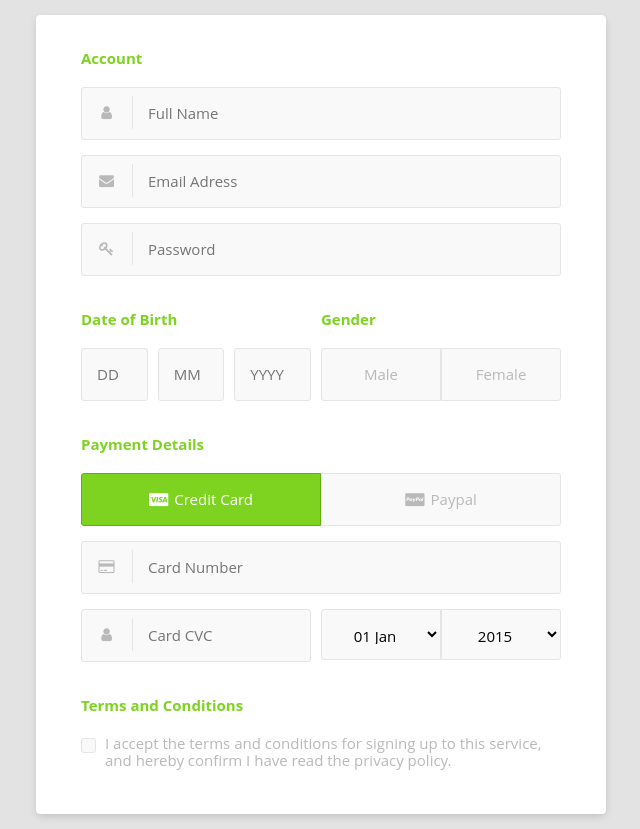
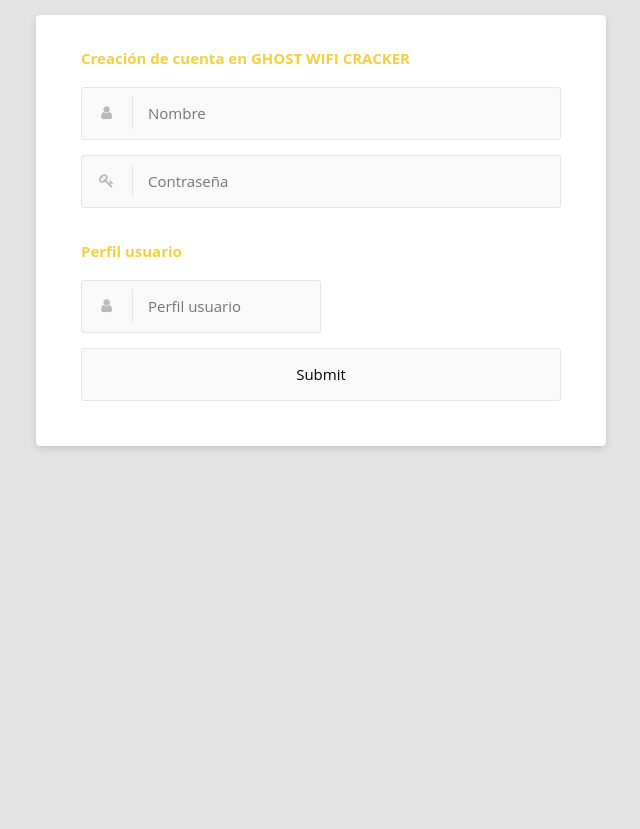
Before and after one commit to redexel/Ghost, a Flask app: page /signup in a window 1280 px wide. Shown: the whole page, without its empty margins (319-959 px from the left). After the commit the page ends 450 px from the top, so only its background shows below. Run offline with Flask 2, Linux system fonts and the light colour scheme; some libraries are stand-ins or nearby versions.

Commit message:
Se intenta cambiar colores app

```diff
--- a/FinalGhost/static/css/stylesignup.css
+++ b/FinalGhost/static/css/stylesignup.css
@@ -11,7 +11,7 @@ body {
   background-color: #e3e3e3;
 }
 h4 {
-  color: #7ed321;
+  color:  #f4d03f;
 }
 input,
 input[type="radio"] + label,
--- a/FinalGhost/templates/signupp.html
+++ b/FinalGhost/templates/signupp.html
@@ -3,13 +3,13 @@
 
 <head>
   <meta charset="UTF-8">
-  <title>Sign Up Form</title>
+  <title>Formulario de registro</title>
 
     <link rel="stylesheet" href="https://cdnjs.cloudflare.com/ajax/libs/normalize/5.0.0/normalize.min.css">
 
   <link rel='stylesheet prefetch' href='http://maxcdn.bootstrapcdn.com/font-awesome/4.3.0/css/font-awesome.min.css'>
+  <link rel="stylesheet" href="{{ url_for('static', filename='css/stylesignup.css') }}">
 
-      <link rel="stylesheet" href="{{ url_for('static', filename='css/stylesignup.css') }}">
 
 
 </head>
@@ -18,96 +18,37 @@
 
 
 <div class="container">
-  <form>
+  <form method="post" action="{{ url_for('signup')}}">
     <div class="row">
-      <h4>Account</h4>
+      <h4>Creación de cuenta en GHOST WIFI CRACKER</h4>
       <div class="input-group input-group-icon">
-        <input type="text" placeholder="Full Name"/>
+        <input type="text" placeholder="Nombre"/ name="username">
         <div class="input-icon"><i class="fa fa-user"></i></div>
       </div>
       <div class="input-group input-group-icon">
-        <input type="email" placeholder="Email Adress"/>
-        <div class="input-icon"><i class="fa fa-envelope"></i></div>
-      </div>
-      <div class="input-group input-group-icon">
-        <input type="password" placeholder="Password"/>
+        <input type="password" placeholder="Contraseña"/ name="password">
         <div class="input-icon"><i class="fa fa-key"></i></div>
       </div>
     </div>
+
     <div class="row">
+    <h4>Perfil usuario</h4>
       <div class="col-half">
-        <h4>Date of Birth</h4>
-        <div class="input-group">
-          <div class="col-third">
-            <input type="text" placeholder="DD"/>
-          </div>
-          <div class="col-third">
-            <input type="text" placeholder="MM"/>
-          </div>
-          <div class="col-third">
-            <input type="text" placeholder="YYYY"/>
-          </div>
-        </div>
-      </div>
-      <div class="col-half">
-        <h4>Gender</h4>
-        <div class="input-group">
-          <input type="radio" name="gender" value="male" id="gender-male"/>
-          <label for="gender-male">Male</label>
-          <input type="radio" name="gender" value="female" id="gender-female"/>
-          <label for="gender-female">Female</label>
+        <div class="input-group input-group-icon">
+          <input type="text" placeholder="Perfil usuario"/ name="profile">
+          <div class="input-icon"><i class="fa fa-user"></i></div>
         </div>
       </div>
     </div>
     <div class="row">
-      <h4>Payment Details</h4>
       <div class="input-group">
-        <input type="radio" name="payment-method" value="card" id="payment-method-card" checked="true"/>
-        <label for="payment-method-card"><span><i class="fa fa-cc-visa"></i>Credit Card</span></label>
-        <input type="radio" name="payment-method" value="paypal" id="payment-method-paypal"/>
-        <label for="payment-method-paypal"> <span><i class="fa fa-cc-paypal"></i>Paypal</span></label>
-      </div>
-      <div class="input-group input-group-icon">
-        <input type="text" placeholder="Card Number"/>
-        <div class="input-icon"><i class="fa fa-credit-card"></i></div>
-      </div>
-      <div class="col-half">
-        <div class="input-group input-group-icon">
-          <input type="text" placeholder="Card CVC"/>
-          <div class="input-icon"><i class="fa fa-user"></i></div>
-        </div>
-      </div>
-      <div class="col-half">
-        <div class="input-group">
-          <select>
-            <option>01 Jan</option>
-            <option>02 Jan</option>
-          </select>
-          <select>
-            <option>2015</option>
-            <option>2016</option>
-          </select>
-        </div>
-      </div>
-    </div>
-    <div class="row">
-      <h4>Terms and Conditions</h4>
-      <div class="input-group">
-        <input type="checkbox" id="terms"/>
-        <label for="terms">I accept the terms and conditions for signing up to this service, and hereby confirm I have read the privacy policy.</label>
+        <input type="submit"  placeholder="Registrar" />
       </div>
     </div>
   </form>
 </div>
   <script src='http://cdnjs.cloudflare.com/ajax/libs/jquery/2.1.3/jquery.min.js'></script>
 
-
-
-    <script  src="js/indexsignup.js"></script>
-
-
-
-
 </body>
 
 </html>
```
Also changed, not shown: FinalGhost/database.db.
